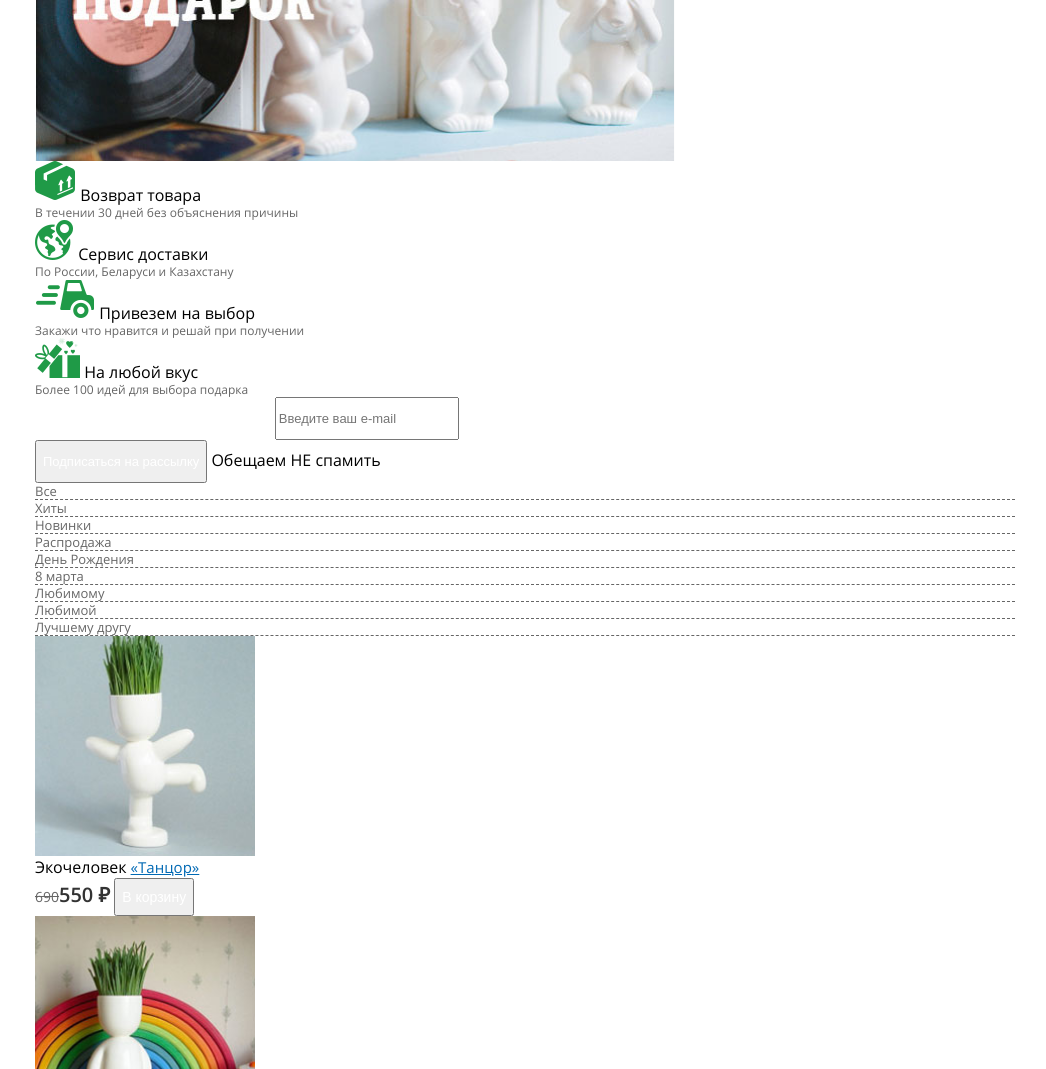
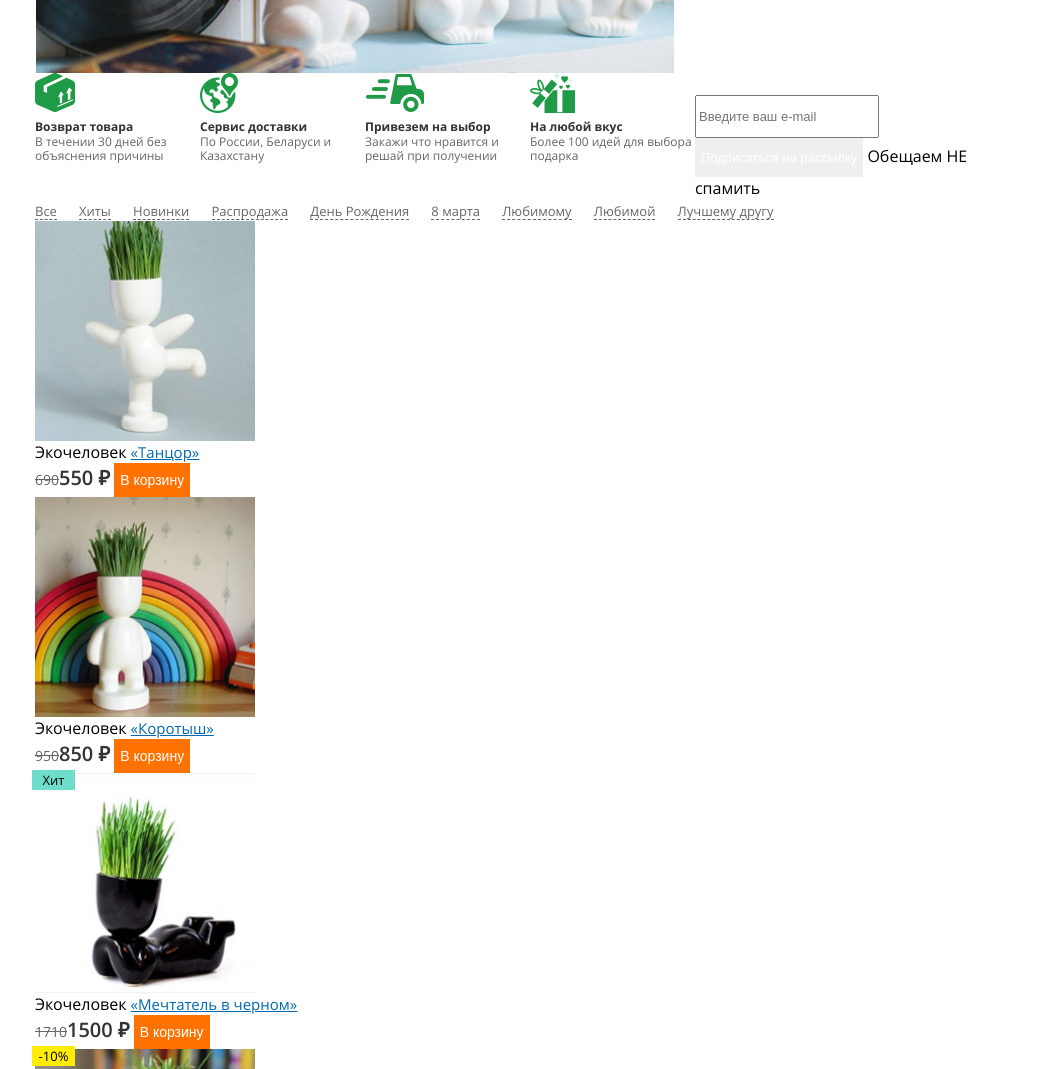
Before and after one commit to uspehcoursbrest/HanchukGroupProject, a plain HTML site: page main.html in a window 1280 px wide. Shown: the part 900-1969 px from the top of the page, without its empty margins (115-1161 px from the left). Drawn offline with Linux system fonts and the light colour scheme; files whose address does not match are found by name.

Commit message:
styled changes

```diff
--- a/css/style.css
+++ b/css/style.css
@@ -24,7 +24,16 @@ ul {
     padding: 0 15px;
 }
 
+.clear::after {
+    content: '';
+    display: block;
+    clear: both;
+}
 
+button {
+    border: none;
+    cursor: pointer;
+}
 header .login {
     font-size: 13px;
     line-height: 18px;
@@ -35,6 +44,8 @@ header .menu {
 }
 
 header .menu li {
+    display: inline-block;
+    margin-right: 18px;
 }
 
 header .menu li a {
@@ -111,11 +122,12 @@ header .phone [class*="icon"] {
     background-position: center;
 }
 
-.advanteges .item span {
+.advantages .item span {
     font-size: 12px;
     font-weight: bold;
     line-height: 17px;
     color: #333333;
+    display: block;
 }
 
 .advantages .item p {
@@ -147,15 +159,39 @@ header .phone [class*="icon"] {
     color: rgba(255, 255, 255, 0.5);
 }
 
+.subscribe {
+    width: 320px;
+    float: left;
+}
+
+.advantages {
+    width: calc(100% - 320px);
+    float: left;
+}
+
+.advantages .item {
+    width: 25%;
+    float: left;
+}
+
 .filter li {
     font-size: 13px;
     line-height: 16px;
     border-bottom: 1px dashed #666666;
+    display: inline-block;
+}
+
+.filter li+li {
+    margin-left: 18px;
 }
 
 .filter li a {
     text-decoration: none;
     color: #666666;
+}
+
+.card {
+    position: relative;
 }
 
 .card .img {
@@ -199,6 +235,30 @@ header .phone [class*="icon"] {
     line-height: 32px;
     text-align: center;
     color: #ffffff;
+    background-color: #ff7200;
+}
+
+.card .status {
+    position: absolute;
+    display: block;
+    top: -3px;
+    left: -3px;
+    width: 43px;
+    font-size: 13px;
+    line-height: 20px;
+    text-align: center;
+}
+
+.status.hit {
+    background-color: #6eddcc;
+}
+
+.status.discount {
+    background-color: #ffed03;
+}
+
+.status.new {
+    background-color: #78ec71;
 }
 
 .widjets h2 {
@@ -246,6 +306,7 @@ footer {
     font-size: 13px;
     line-height: 22px;
     color: #ffffff;
+    background-color: #64b94a;
 }
 
 footer a {
@@ -257,6 +318,25 @@ footer a.soc {
     font-size: 21px;
 }
 
+.footMenu {
+    width: 50%;
+    float: left;
+}
+
+.footMenu .col {
+    width: 50%;
+    float: left;
+}
+
+.footCont {
+    width: 25%;
+    float: left;
+}
+
+.copyright {
+    width: 25%;
+    float: left;
+}
 /*Новости подробно (news.html)*/
 
 .breadCrumbs li a, .breadCrumbs li {
@@ -430,7 +510,7 @@ footer a.soc {
     color: #666666;
 }
 
-.contentOrder button  {
+.contentOrder button {
     font-size: 14px;
     line-height: 22px;
     color: #ffffff;
--- a/main.html
+++ b/main.html
@@ -28,7 +28,8 @@
       <a href="tel:8 (495) 648-8-456" class="phone"><span class="icon-phone"></span>8 (495) 648-8-456</a>
       <a href="#" class="callback">Не дозвонились?</a>
       <p class="timing"> Мы работаем пн-пт 10:00 - 19:00</p>
-      <a href="#" class="basket" style="background-image: url(img/png/basket.png)">товаров <span>5</span> на сумму <span>2550&#8381</span></a>
+      <a href="#" class="basket" style="background-image: url(img/png/basket.png)">товаров <span>5</span> на сумму
+        <span>2550&#8381</span></a>
     </div>
   </div>
 </header>
@@ -40,8 +41,8 @@
       <div class="slider" style="background-image: url(img/jpeg/slider.jpg)"></div>
     </div>
     <!--блок преимущества и подписки-->
-    <div class="advSub">
-      <div class="advantages">
+    <div class="advSub clear">
+      <div class="advantages clear">
         <div class="item">
           <img src="img/png/adv_01.png" alt="adv1">
           <span>Возврат товара</span>
@@ -126,6 +127,7 @@
               <button>В корзину</button>
             </div>
           </div>
+          <span class="status hit">Хит</span>
         </div>
         <div class="card">
           <div class="img" style="background-image: url(img/jpeg/card4.jpg)"></div>
@@ -137,6 +139,7 @@
               <button>В корзину</button>
             </div>
           </div>
+          <span class="status discount">-10%</span>
         </div>
         <div class="card">
           <div class="img" style="background-image: url(img/jpeg/card5.jpg)"></div>
@@ -170,6 +173,7 @@
               <button>В корзину</button>
             </div>
           </div>
+          <span class="status new">New</span>
         </div>
         <div class="card">
           <div class="img" style="background-image: url(img/jpeg/card8.jpg)"></div>
@@ -325,7 +329,8 @@
 <!--блок подвала сайта-->
 <footer>
   <div class="container">
-    <ul class="footMenu">
+    <div class="clear">
+      <ul class="footMenu clear">
         <li class="col">
           <ul>
             <li><a href="#">Оптовикам</a></li>
@@ -341,7 +346,6 @@
           </ul>
         </li>
       </ul>
-  </div>
       <div class="footCont">
         <a href="tel:8 (945) 648-8-456">8 (945) 648-8-456</a>
         <a href="mailto:ecocheloveki@gmail.com">ecocheloveki@gmail.com</a>
@@ -359,6 +363,8 @@
         <span>Все цены указаны в рублях</span>
         <span>Разработка<a href="#"> «Биат»</a></span>
       </div>
+    </div>
+  </div>
 </footer>
 </body>
 </html>
```
Lines whose indentation alone changed are shown as unchanged.
